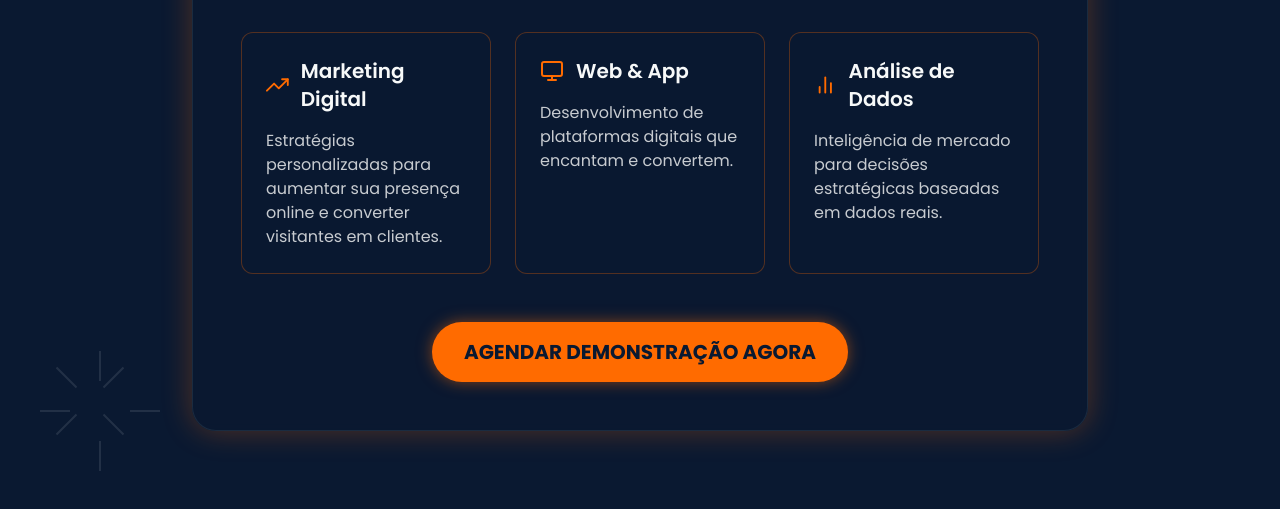
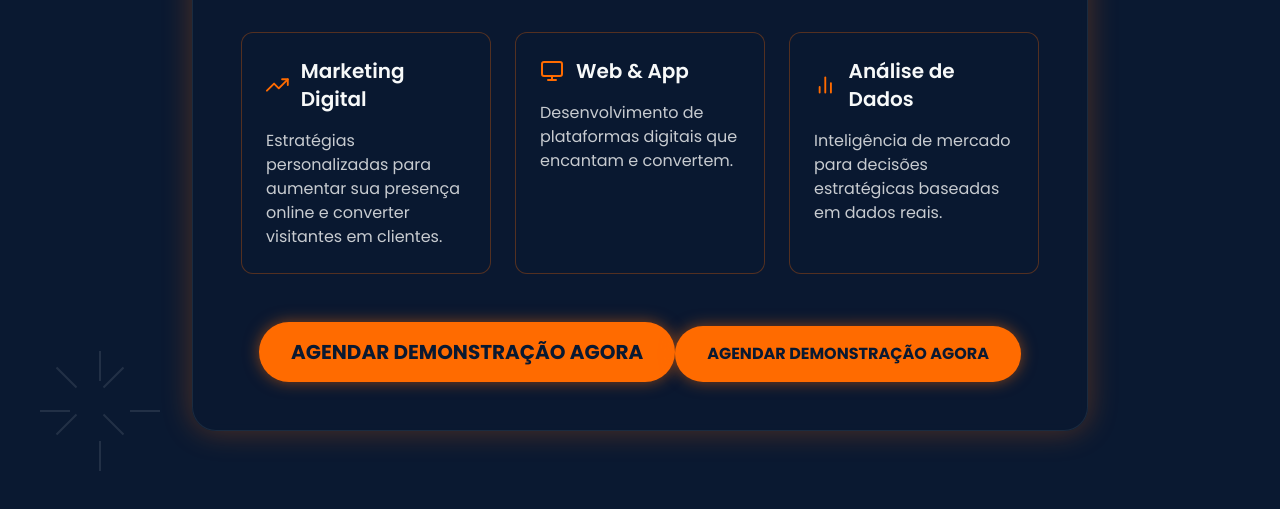
Before and after one commit to nexusmkt07/-nexus-landing-page, a plain HTML site: page index.html in a window 1280 px wide. Shown: the part 345-854 px from the top of the page. Drawn offline with nearby package versions, Linux system fonts and the light colour scheme.

Commit message:
Update WhatsApp link for scheduling demonstration

```diff
--- a/index.html
+++ b/index.html
@@ -67,9 +67,17 @@
                         <p class="opacity-80">Inteligência de mercado para decisões estratégicas baseadas em dados reais.</p>
                     </div>
                 </div>
-<a href="https://wa.me/5511999999999?text=Olá,%20gostaria%20de%20agendar%20uma%20demonstração" class="inline-block bg-[#FF6B00] hover:bg-[#FF7B20] text-[#0A1931] font-bold py-4 px-8 rounded-full transition-all duration-300 cta-glow text-lg md:text-xl">
+<a href="https://wa.me/5584996031701?text=Olá,%20gostaria%20de%20agendar%20uma%20demonstração" class="inline-block bg-[#FF6B00] hover:bg-[#FF7B20] text-[#0A1931] font-bold py-4 px-8 rounded-full transition-all duration-300 cta-glow text-lg md:text-xl">
 AGENDAR DEMONSTRAÇÃO AGORA
-                </a>
+                <a
+  href=https://api.whatsapp.com/send/?phone=558496031701&text&type=phone_number&app_absent=0
+  target="_blank"
+  rel="noopener noreferrer"
+  class="inline-block bg-[#FF6B00] hover:bg-[#FF7B20] text-[#0A1931] font-bold py-4 px-8 rounded-full transition-shadow cta-glow"
+  aria-label="Agendar demonstração pelo WhatsApp"
+>
+  AGENDAR DEMONSTRAÇÃO AGORA
+</a>
             </div>
         </div>
 
```
